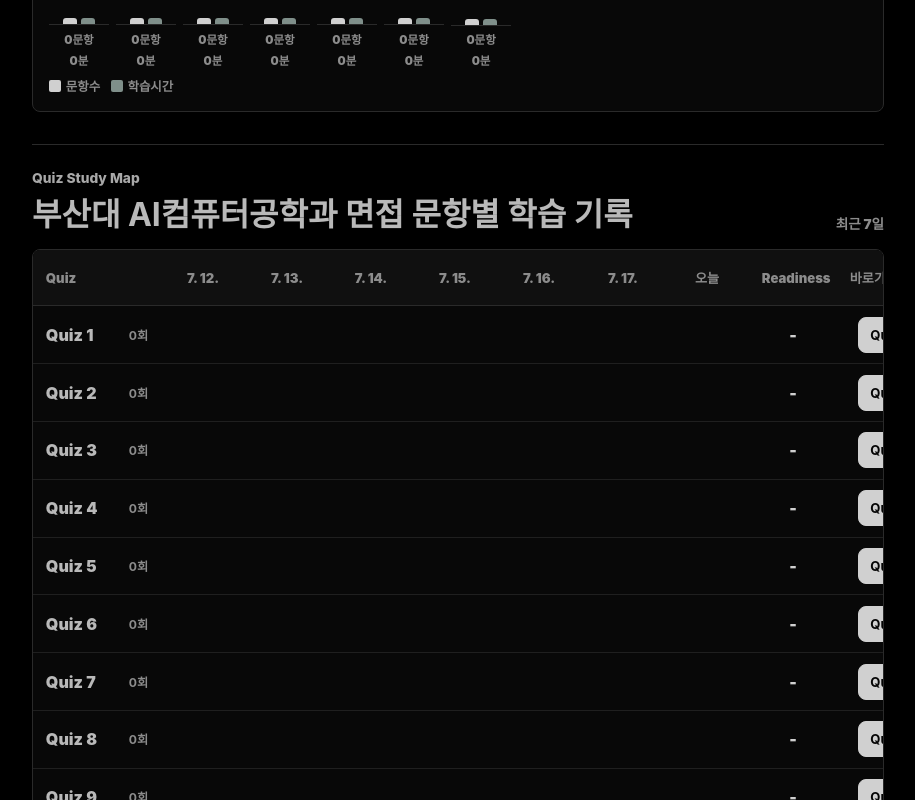
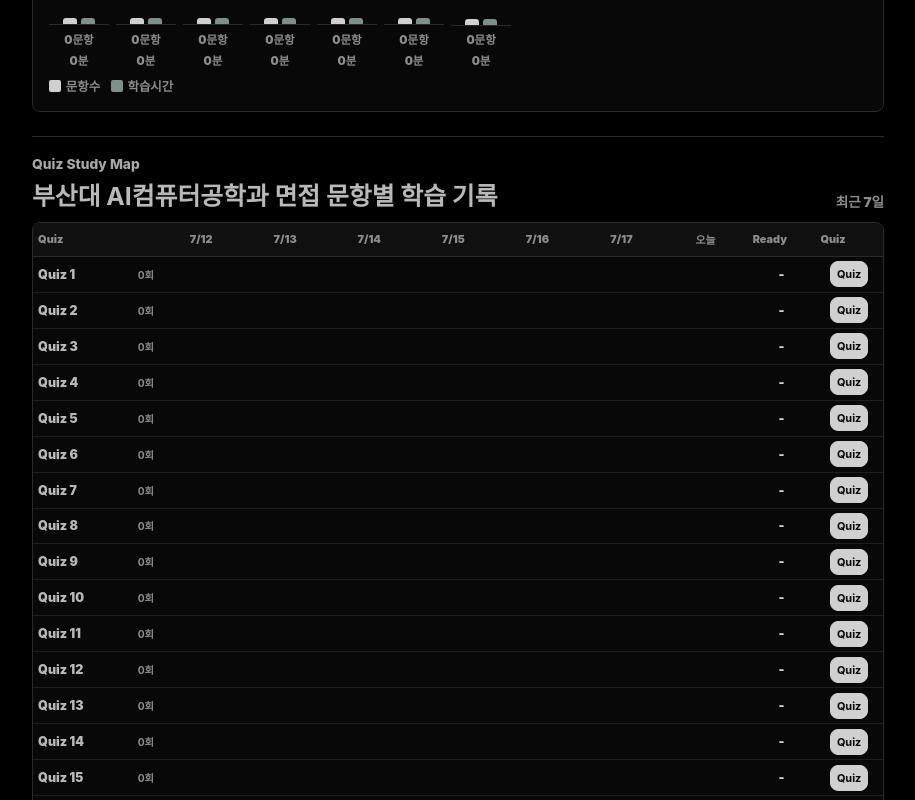
Before and after one commit to ckleenok/interview-recall-trainer, a React (Vite) app: page / in a window 1280 px wide. Shown: the part 820-1620 px from the top of the page, without its empty margins (182-1097 px from the left). Built offline with nearby package versions, Linux system fonts and the light colour scheme.

Commit message:
Compact quiz study map

```diff
--- a/public/sw.js
+++ b/public/sw.js
@@ -1,4 +1,4 @@
-const CACHE_NAME = "interview-recall-trainer-v14";
+const CACHE_NAME = "interview-recall-trainer-v15";
 const APP_SHELL = ["/", "/index.html", "/manifest.webmanifest", "/icons/icon-192.svg", "/icons/icon-512.svg"];
 
 self.addEventListener("install", (event) => {
--- a/src/components/QuestionStudyMatrix.tsx
+++ b/src/components/QuestionStudyMatrix.tsx
@@ -14,7 +14,7 @@
 }
 
 function formatShortDate(date: Date): string {
-  return new Intl.DateTimeFormat("ko-KR", { month: "numeric", day: "numeric" }).format(date);
+  return `${date.getMonth() + 1}/${date.getDate()}`;
 }
 
 function getDateColumns(): DateColumn[] {
@@ -67,8 +67,8 @@
                 {date.label}
               </span>
             ))}
-            <span className="studyMatrixReadinessHeader" role="columnheader">Readiness</span>
-            <span className="studyMatrixActionHeader" role="columnheader">바로가기</span>
+            <span className="studyMatrixReadinessHeader" role="columnheader">Ready</span>
+            <span className="studyMatrixActionHeader" role="columnheader">Quiz</span>
           </div>
           {questions.map((question) => {
             const totalCount = getStudyCount(progress, question.id);
--- a/src/styles.css
+++ b/src/styles.css
@@ -320,9 +320,9 @@
 }
 
 .studyMatrixSection {
-  margin: 2rem 0 1rem;
+  margin: 1.5rem 0 0.75rem;
   border-top: 1px solid var(--line);
-  padding-top: 1.4rem;
+  padding-top: 1rem;
 }
 
 .sectionTitleRow {
@@ -330,12 +330,12 @@
   align-items: flex-end;
   justify-content: space-between;
   gap: 1rem;
-  margin-bottom: 1rem;
+  margin-bottom: 0.7rem;
 }
 
 .sectionTitleRow h2 {
   margin-bottom: 0;
-  font-size: clamp(1.35rem, 4vw, 2rem);
+  font-size: clamp(1.1rem, 3vw, 1.55rem);
   line-height: 1.15;
 }
 
@@ -348,7 +348,7 @@
 }
 
 .studyMatrixScroller {
-  overflow-x: auto;
+  overflow-x: hidden;
   overscroll-behavior-x: contain;
   border: 1px solid var(--line);
   border-radius: 8px;
@@ -357,13 +357,14 @@
 
 .studyMatrix {
   display: grid;
-  min-width: 900px;
+  width: 100%;
+  min-width: 0;
 }
 
 .studyMatrixHeader,
 .studyMatrixRow {
   display: grid;
-  grid-template-columns: minmax(128px, 1.2fr) repeat(7, minmax(72px, 1fr)) minmax(88px, 0.72fr) minmax(96px, 0.78fr);
+  grid-template-columns: minmax(82px, 1.08fr) repeat(7, minmax(0, 0.72fr)) minmax(54px, 0.58fr) minmax(54px, 0.58fr);
   align-items: center;
 }
 
@@ -371,13 +372,13 @@
   position: sticky;
   top: 0;
   z-index: 1;
-  min-height: 56px;
+  min-height: 34px;
   border-bottom: 1px solid var(--line);
   background: var(--surface-strong);
 }
 
 .studyMatrixRow {
-  min-height: 52px;
+  min-height: 32px;
   border-bottom: 1px solid rgba(42, 42, 42, 0.7);
 }
 
@@ -394,7 +395,7 @@
 .studyMatrixReadiness,
 .studyMatrixAction {
   min-width: 0;
-  padding: 0.65rem 0.8rem;
+  padding: 0.28rem 0.32rem;
 }
 
 .studyMatrixCorner,
@@ -402,7 +403,7 @@
 .studyMatrixReadinessHeader,
 .studyMatrixActionHeader {
   color: var(--muted);
-  font-size: 0.82rem;
+  font-size: 0.68rem;
   font-weight: 900;
 }
 
@@ -417,8 +418,9 @@
   display: flex;
   align-items: center;
   justify-content: space-between;
-  gap: 0.6rem;
+  gap: 0.3rem;
   color: var(--text);
+  font-size: 0.78rem;
   font-weight: 900;
 }
 
@@ -431,43 +433,43 @@
 .studyMatrixQuiz strong {
   flex: 0 0 auto;
   color: var(--muted);
-  font-size: 0.76rem;
+  font-size: 0.64rem;
 }
 
 .studyMatrixCell {
   display: flex;
-  min-height: 52px;
+  min-height: 32px;
   align-items: center;
   justify-content: center;
 }
 
 .studyDot {
   display: inline-flex;
-  width: 1.25rem;
-  height: 1.25rem;
+  width: 0.92rem;
+  height: 0.92rem;
   align-items: center;
   justify-content: center;
   border-radius: 999px;
   background: var(--primary);
   color: #050505;
-  font-size: 0.68rem;
+  font-size: 0.56rem;
   font-weight: 900;
   line-height: 1;
 }
 
 .studyMatrixReadiness {
   color: var(--primary);
-  font-size: 1rem;
+  font-size: 0.78rem;
   font-weight: 900;
 }
 
 .studyMatrixAction button {
-  min-height: 36px;
-  padding: 0.45rem 0.7rem;
+  min-height: 26px;
+  padding: 0.22rem 0.38rem;
   border-color: var(--primary);
   background: var(--primary);
   color: #050505;
-  font-size: 0.82rem;
+  font-size: 0.68rem;
 }
 
 
```
